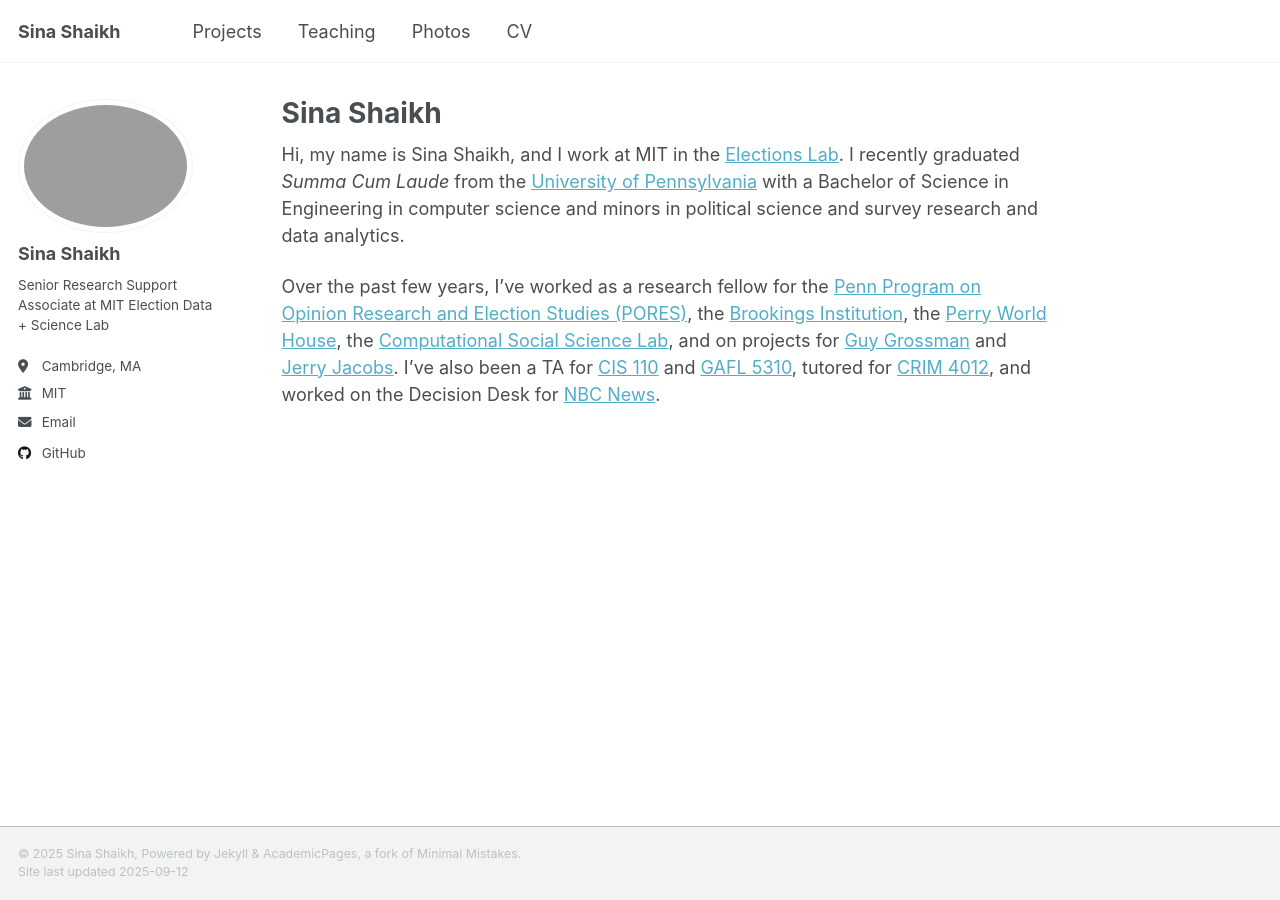
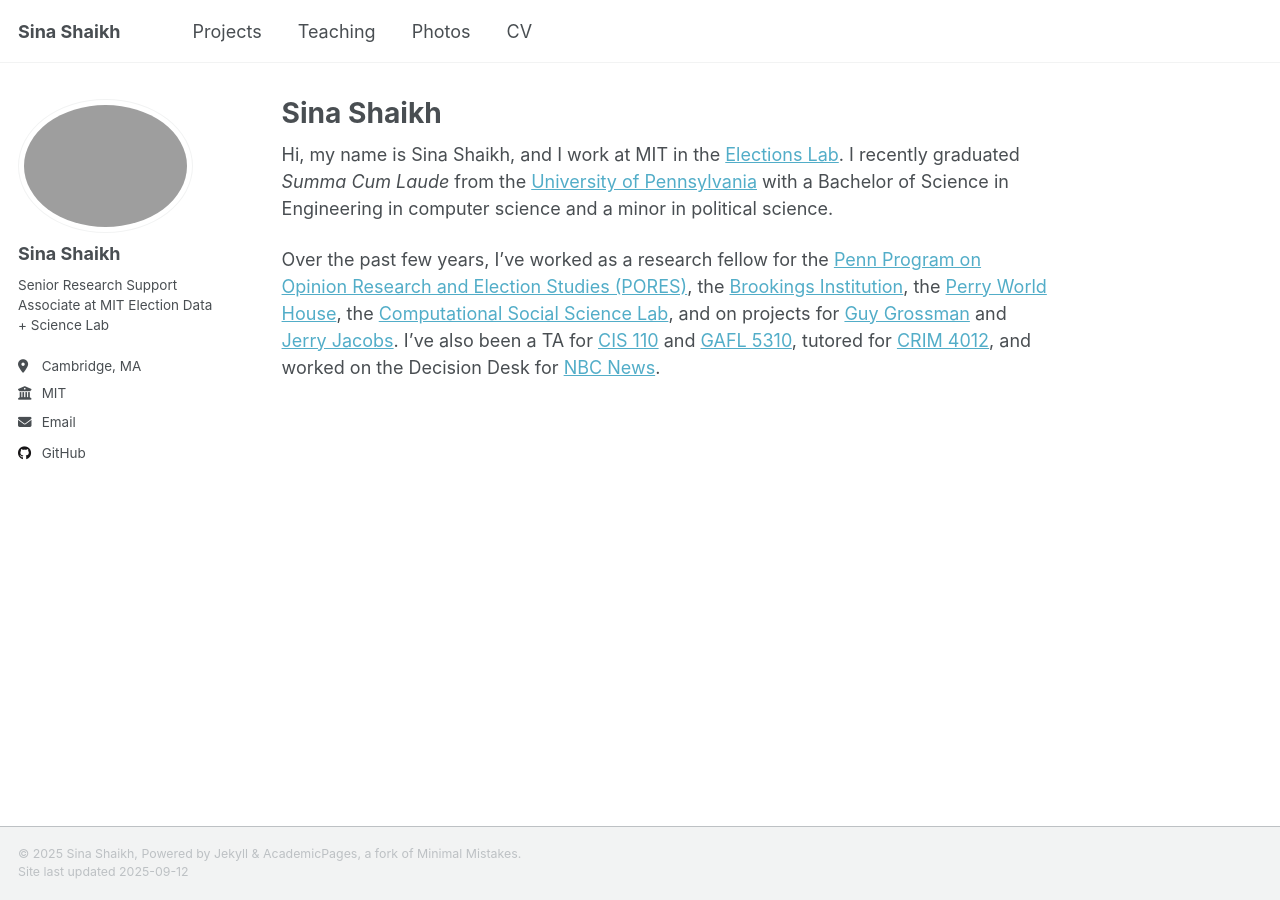
Before and after one commit to SinaShaikh/sinashaikh.github.io, a Jekyll site: the page built from _pages/about.md, in a window 1280 px wide. Built offline with Jekyll 4.4.1, drawn with Linux system fonts in a browser that asks for light colours; a script that is not in the unit is left out.

Commit message:
Update about.md

```diff
--- a/_pages/about.md
+++ b/_pages/about.md
@@ -7,6 +7,6 @@
   - /about.html
 ---
 
-Hi, my name is Sina Shaikh, and I work at MIT in the [Elections Lab](https://electionlab.mit.edu/). I recently graduated *Summa Cum Laude* from the [University of Pennsylvania](https://upenn.edu) with a Bachelor of Science in Engineering in computer science and minors in political science and survey research and data analytics.
+Hi, my name is Sina Shaikh, and I work at MIT in the [Elections Lab](https://electionlab.mit.edu/). I recently graduated *Summa Cum Laude* from the [University of Pennsylvania](https://upenn.edu) with a Bachelor of Science in Engineering in computer science and a minor in political science.
 
 Over the past few years, I've worked as a research fellow for the [Penn Program on Opinion Research and Election Studies (PORES)](https://pores.upenn.edu), the [Brookings Institution](https://www.brookings.edu), the [Perry World House](https://global.upenn.edu/perryworldhouse), the [Computational Social Science Lab](https://css.seas.upenn.edu/), and on projects for [Guy Grossman](https://guygrossman.com/) and [Jerry Jacobs](https://sociology.sas.upenn.edu/people/jerry-jacobs). I've also been a TA for [CIS 110](https://www.seas.upenn.edu/~cis110/current/) and [GAFL 5310](https://catalog.upenn.edu/courses/gafl/), tutored for [CRIM 4012](https://catalog.upenn.edu/courses/crim/), and worked on the Decision Desk for [NBC News](https://www.nbcnews.com).
```
